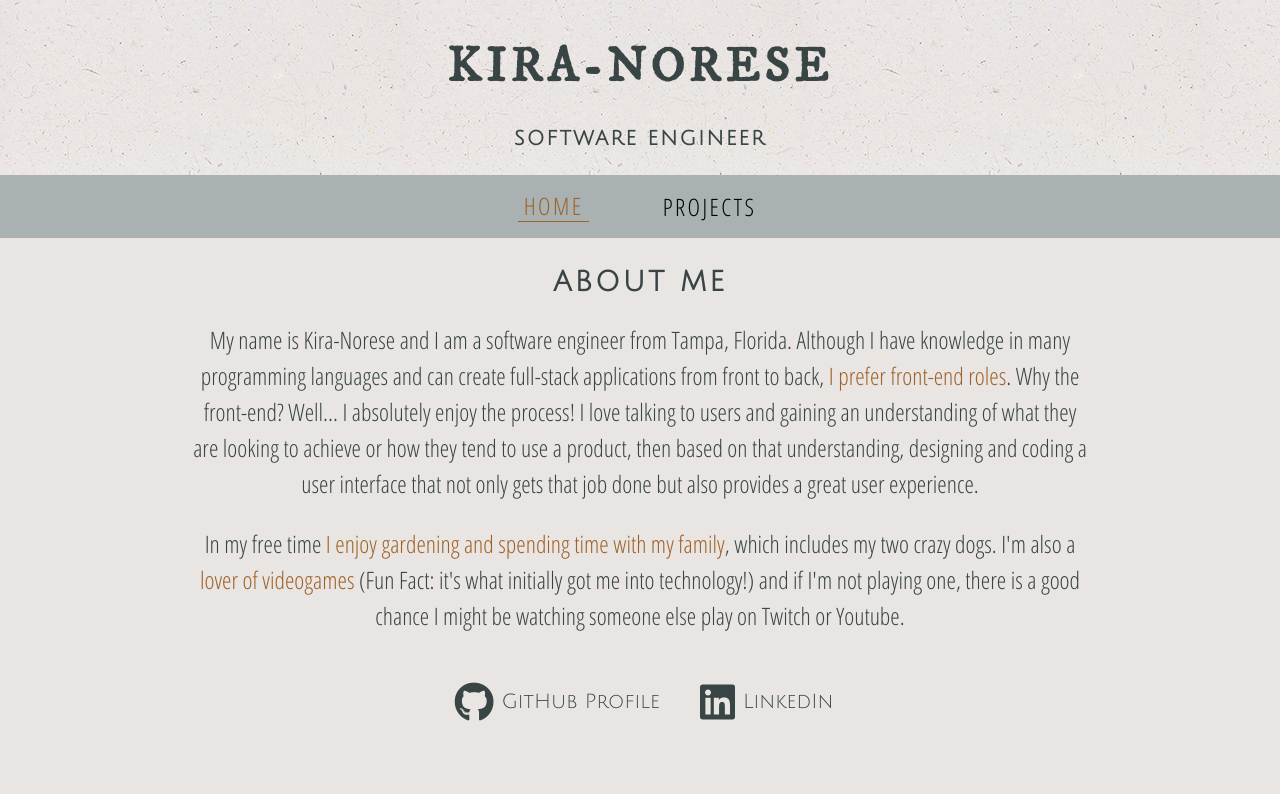
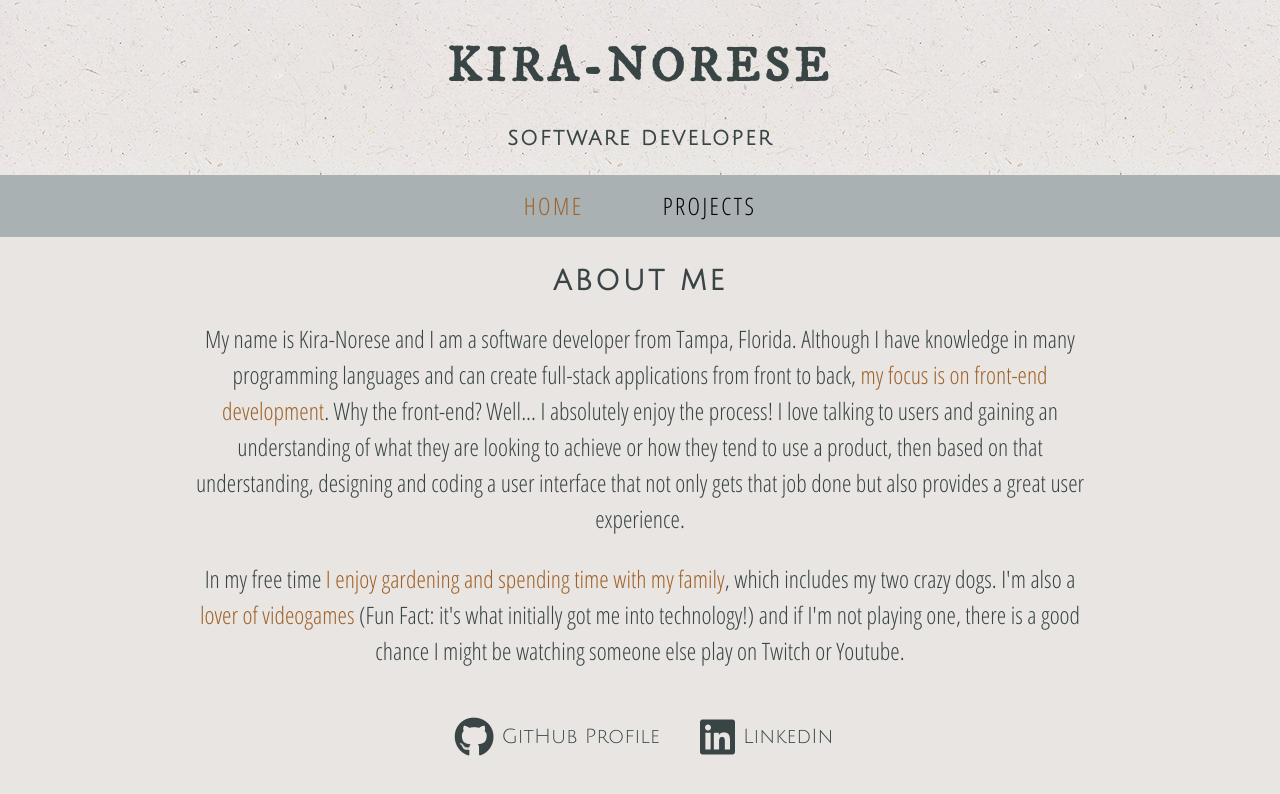
Before and after one commit to kblenman/kblenman.github.io, a React (Create React App) app: page / in a window 1280 px wide. Shown: the top 794 px of the page. Built offline with nearby package versions, Linux system fonts and the light colour scheme.

Commit message:
implemented react router

```diff
--- a/package.json
+++ b/package.json
@@ -9,6 +9,7 @@
     "@testing-library/user-event": "^13.5.0",
     "react": "^17.0.2",
     "react-dom": "^17.0.2",
+    "react-router-dom": "^5.3.0",
     "react-scripts": "4.0.3"
   },
   "scripts": {
--- a/src/App.js
+++ b/src/App.js
@@ -1,8 +1,10 @@
 import React, { Component } from 'react';
+// import { BrowserRouter, Route, Switch } from 'react-router-dom';
 import './App.css';
 import Header from './Components/Header/Header';
 import AboutMe from './Components/AboutMe/AboutMe';
 import ProjectsPage from './Components/ProjectsPage/ProjectsPage';
+import { Route, Switch } from 'react-router';
 
 class App extends Component {
 
@@ -13,23 +15,18 @@ class App extends Component {
     }
   }
 
-  onRouteChange = (route) => {
-    this.setState({route: route})
-  }
-
   render() {
     return (
     <div className="App fc-dark-bluegray">
       {/* Header component displays on all routes */}
-      <Header route={this.state.route} onRouteChange={this.onRouteChange} />
+      <Header/>
 
       {/* If route is 'home', display AboutMe component. else, display ProjectsPage
       component.*/}
-      { this.state.route === 'home' ?
-        <AboutMe />
-        :
-        <ProjectsPage />
-      }
+      <Switch>
+        <Route path='/' component={AboutMe} exact />
+        <Route path='/projects' component={ProjectsPage} />
+      </Switch>
     </div>
     );
   }
--- a/src/Components/AboutMe/AboutMe.js
+++ b/src/Components/AboutMe/AboutMe.js
@@ -5,9 +5,9 @@ const AboutMe = () => {
 		<div className="w-70 center font-main flex flex-column items-center f3 tc animate__animated animate__fadeInLeft">
 			<h3 className="ttu tracked font-subtitle mb0">About Me</h3>
 			<div className="tc lh-copy">
-				<p>My name is Kira-Norese and I am a software engineer from Tampa, Florida. Although I have knowledge
+				<p>My name is Kira-Norese and I am a software developer from Tampa, Florida. Although I have knowledge
 				in many programming languages and can create full-stack applications from front to back,
-				<span className="fc-darktan"> I prefer front-end roles</span>. Why the front-end? Well... I absolutely enjoy the process!
+				<span className="fc-darktan"> my focus is on front-end development</span>. Why the front-end? Well... I absolutely enjoy the process!
 				I love talking to users and gaining an understanding of what they are looking to achieve or how they tend to use
 				a product, then based on that understanding, designing and coding a user interface that not only gets that job done
 				but also provides a great user experience.</p>
--- a/src/Components/Header/Header.css
+++ b/src/Components/Header/Header.css
@@ -12,3 +12,7 @@
 .header-background {
 	background-image: url("ep_naturalwhite.png");
 }
+
+.activeRoute button {
+  color: #9e6228;;
+}
--- a/src/Components/Header/Header.js
+++ b/src/Components/Header/Header.js
@@ -1,44 +1,29 @@
 import React from 'react';
+import { NavLink } from 'react-router-dom';
 import './Header.css';
 
-const Header = ({ route, onRouteChange }) => {
+const Header = () => {
 	return (
 		<header className="flex flex-column items-center header-background">
 
 			<div className="mt2 tc">
 				<h1 className="ttu tracked f1 font-title animate__animated animate__fadeInDown">Kira-Norese</h1>
-				<h2 className="ttu tracked f4 font-subtitle animate__animated animate__fadeIn animate__delay-1s">Software Engineer</h2>
+				<h2 className="ttu tracked f4 font-subtitle animate__animated animate__fadeIn animate__delay-1s">Software Developer</h2>
 			</div>
 
-			{/* Apply underlining/highlighting to the current active route */}
-			<div className="mt2 pa3 flex justify-center f3 font-main w-100 bg-light-bluegray">
-			{ route === 'home' ?
+			<div className="mt2 pa3 flex justify-center f3 font-main w-100 bg-light-bluegray tc">
 				<div className="w-50-m w-25-l flex flex-column flex-row-ns justify-around">
-					<button
-						onClick = {() => onRouteChange('home')}
-						className="headerButton bb ttu tracked fc-darktan pointer mb2 mb0-ns">
-						Home
-					</button>
-					<button
-						onClick = {() => onRouteChange('projects')}
-						className="headerButton ttu tracked pointer">
-						Projects
-					</button>
+					<NavLink to="/" exact activeClassName="activeRoute">
+						<button className="headerButton ttu tracked pointer mb2 mb0-ns">
+							Home
+						</button>
+					</NavLink>
+					<NavLink to="/projects" activeClassName="activeRoute">
+						<button className="headerButton ttu tracked pointer">
+							Projects
+						</button>
+					</NavLink>
 				</div>
-				:
-				<div className="w-50-m w-25-l flex flex-column flex-row-ns justify-around">
-					<button
-						onClick = {() => onRouteChange('home')}
-						className="headerButton ttu tracked pointer mb2 mb0-ns">
-						Home
-					</button>
-					<button
-						onClick = {() => onRouteChange('projects')}
-						className="headerButton bb ttu tracked fc-darktan pointer">
-						Projects
-					</button>
-				</div>
-			}
 			</div>
 		</header>
 	);
--- a/src/index.js
+++ b/src/index.js
@@ -1,10 +1,16 @@
 import React from 'react';
+import { BrowserRouter} from 'react-router-dom';
 import ReactDOM from 'react-dom';
 import './index.css';
 import App from './App';
 import 'tachyons';
 
-ReactDOM.render(<App />, document.getElementById('root'));
+ReactDOM.render(
+    <BrowserRouter>
+        <App />
+    </BrowserRouter>,
+    document.getElementById('root')
+);
 
 // If you want your app to work offline and load faster, you can change
 // unregister() to register() below. Note this comes with some pitfalls.
```
Also changed, not shown: 1 other file (tests, documents, lock files or other folders).
